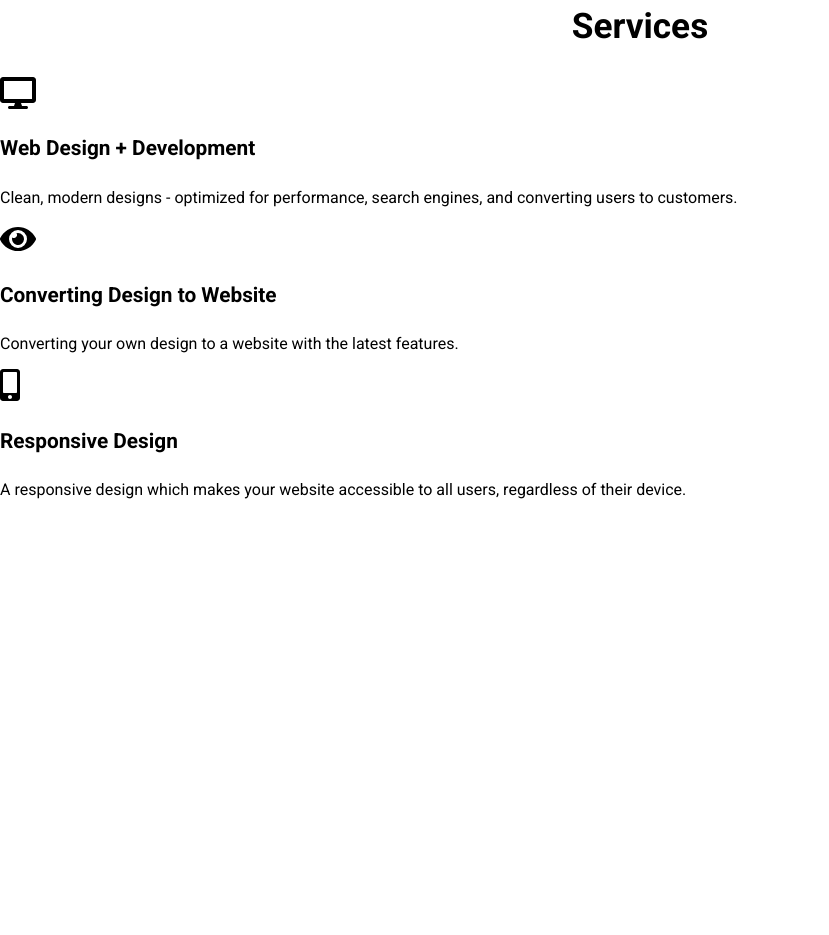
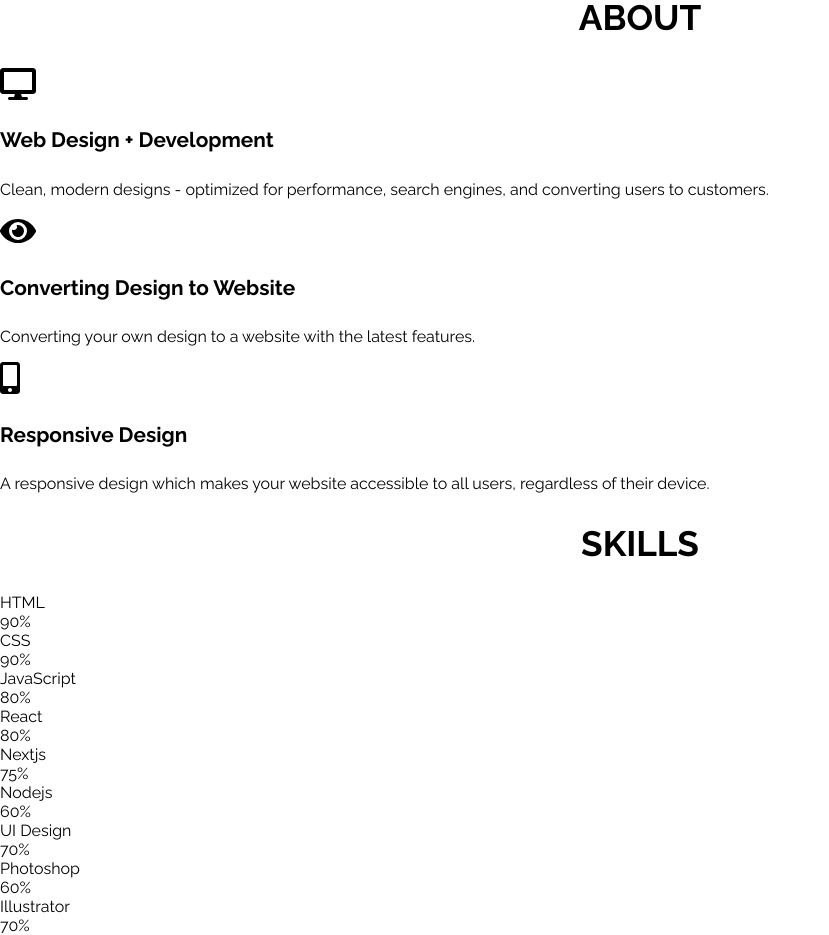
Before and after one commit to talhajubaer018/tjubaer-portfolio, a Next.js app: page / in a window 1280 px wide. Shown: the part 420-1355 px from the top of the page, without its empty margins (0-829 px from the left). Before the commit the page ends 935 px from the top, so only its background shows below. Built offline with nearby package versions, Linux system fonts and the light colour scheme.

Commit message:
skills added

```diff
--- a/src/components/Header.js
+++ b/src/components/Header.js
@@ -9,7 +9,7 @@ const Header = () => {
   return (
     <div className={'flex items-center py-8' + ' ' + (router.pathname == `/` ? 'text-white' : 'text-black')}>
 
-      <div className='playfair'>
+      <div className=''>
         <h2>TALHA JUBAER</h2>
         <h4>WEB DESIGNER & DEVELOPER</h4>
       </div>
--- a/src/components/Layout.js
+++ b/src/components/Layout.js
@@ -8,7 +8,7 @@ const Layout = ({ children }) => {
     <div className='next_start'>
       <Header />
       {/* <Sidebar /> */}
-      <main className='main max-w-[1078px] w-[90%] mx-auto'>
+      <main className='main max-w-[1200px] w-[90%] mx-auto'>
         {children}
       </main>
       {/* <Footer /> */}
--- a/src/pages/index.js
+++ b/src/pages/index.js
@@ -10,8 +10,8 @@ const Home = () => {
 
   return (
     <div className='text-white '>
-      <div className='next_start '>
-        <div className='max-w-[1078px] w-[90%] mx-auto'>
+      <section className='next_start '>
+        <div className='max-w-[1200px] w-[90%] mx-auto'>
           <Header />
           <div className='py-20'>
             <div>
@@ -21,42 +21,131 @@ const Home = () => {
             <div className='py-12'>
               <button className='border-2 border-customTeal-700 hover:bg-customTeal-700 hover:text-white transition-colors duration-300 p-4 rounded-full'>
                 <Link href='/portfolio' as='/portfolio'>
-                  <a className={'cursor-pointer p-4 font-bold text-xl'}>Check My Portfolio</a>
+                  <a className={'cursor-pointer p-4 font-bold text-xl'}>View My Works</a>
                 </Link>
               </button>
-              <button className='border-2 border-customTeal-700 hover:bg-customTeal-700 hover:text-white transition-colors duration-300 p-4 rounded-full ml-8'>
+              {/* <button className='border-2 border-customTeal-700 hover:bg-customTeal-700 hover:text-white transition-colors duration-300 p-4 rounded-full ml-8'>
                 <Link href='/contact' as='/contact'>
                   <a className={'cursor-pointer p-4 font-bold text-xl'}>Contact Me</a>
                 </Link>
-              </button>
+              </button> */}
             </div>
           </div>
         </div>
-      </div>
-      <div className='py-12 text-black max-w-[1078px] w-[90%] mx-auto'>
+      </section>
+      <section className='py-12 text-black max-w-[1200px] w-[90%] mx-auto'>
         <div className='text-customTeal-700'>
-          <h2 className='services_heading text-black'>Services</h2>
+          <h2 className='services_heading text-customGray-900 font-bold'>ABOUT</h2>
         </div>
         <div className='grid grid-cols-1 md:grid-cols-3 gap-x-8  gap-y-12 py-12'>
           <div className='text-center '>
-            <FontAwesomeIcon className='text-customTeal-700 mb-2' size='2x' icon={['fas', 'desktop']} />
-            <h4 className='text-customTeal-700 mb-4 font-bold'>Web Design + Development</h4>
+            <div className='flex items-center justify-center mb-4 bg-customTeal-700 w-[100px] h-[100px] rounded-full mx-auto'>
+              <FontAwesomeIcon className='text-white mt-2 mb-2' size='2x' icon={['fas', 'desktop']} />
+            </div>
+            <h4 className='text-customGray-800 mb-4 font-bold'>Web Design + Development</h4>
             <p>Clean, modern designs - optimized for performance, search engines, and converting users to customers.</p>
           </div>
           <div className='text-center'>
-            <FontAwesomeIcon className='text-customTeal-700 mb-2' size='2x' icon={['fas', 'eye']} />
-            <h4 className='text-customTeal-700 mb-4 font-bold'>Converting Design to Website</h4>
+            <div className='flex items-center justify-center mb-4 bg-customTeal-700 w-[100px] h-[100px] rounded-full mx-auto'>
+              <FontAwesomeIcon className='text-white mt-2 mb-2' size='2x' icon={['fas', 'eye']} />
+            </div>
+            <h4 className='text-customGray-800 mb-4 font-bold'>Converting Design to Website</h4>
             <p>Converting your own design to a website with the latest features.</p>
           </div>
           <div className='text-center'>
-            <FontAwesomeIcon className='text-customTeal-700 mb-2' size='2x' icon={['fas', 'mobile-alt']} />
-            <h4 className='text-customTeal-700 mb-4 font-bold'>Responsive Design</h4>
+            <div className='flex items-center justify-center mb-4 bg-customTeal-700 w-[100px] h-[100px] rounded-full mx-auto'>
+              <FontAwesomeIcon className='text-white mt-2 mb-2' size='2x' icon={['fas', 'mobile-alt']} />
+            </div>
+            <h4 className='text-customGray-800 mb-4 font-bold'>Responsive Design</h4>
             <p>A responsive design which makes your website accessible to all users, regardless of their device.</p>
           </div>
         </div>
-      </div>
+      </section>
+      <section className='pb-20 max-w-[1200px] w-[90%] mx-auto'>
+        <div className='text-customTeal-700 mb-8'>
+          <h2 className='services_heading text-customGray-900 font-bold'>SKILLS</h2>
+        </div>
+        {
+          skills.map((skill) => (
+            <div key={skill.id} className='max-w-[900px] mx-auto flex text-customGray-800 justify-center mb-4'>
+              <div className='bg-customTeal-700 py-1 text-white w-[15%] text-center'>{skill.name}</div>
+              <div className='flex w-full'>
+                <div style={{width: `${skill.size}`}} className={`bg-customTeal-800 py-1 text-white`}></div>
+                <div style={{width: `${skill.textSize * skill.multiplier + 'px'}`}} className={` text-right pr-6 bg-customGray-100 py-1 text-black`}>{skill.size}</div>
+              </div>
+            </div>
+          ))
+        }
+
+      </section>
     </div>
   )
 };
 
+const skills = [
+  {
+    id: 1,
+    name: 'HTML',
+    size: '90%',
+    textSize: '90',
+    multiplier: '1'
+  },
+  {
+    id: 2,
+    name: 'CSS',
+    size: '90%',
+    textSize: '90',
+    multiplier: '1'
+  },
+  {
+    id: 3,
+    name: 'JavaScript',
+    size: '80%',
+    textSize: '90',
+    multiplier: '2'
+  },
+  {
+    id: 4,
+    name: 'React',
+    size: '80%',
+    textSize: '90',
+    multiplier: '2'
+  },
+  {
+    id: 5,
+    name: 'Nextjs',
+    size: '75%',
+    textSize: '90',
+    multiplier: '2.5'
+  },
+  {
+    id: 6,
+    name: 'Nodejs',
+    size: '60%',
+    textSize: '90',
+    multiplier: '4'
+  },
+  {
+    id: 7,
+    name: 'UI Design',
+    size: '70%',
+    textSize: '90',
+    multiplier: '3'
+  },
+  {
+    id: 8,
+    name: 'Photoshop',
+    size: '60%',
+    textSize: '90',
+    multiplier: '4'
+  },
+  {
+    id: 9,
+    name: 'Illustrator',
+    size: '70%',
+    textSize: '90',
+    multiplier: '3'
+  },
+]
+
 export default Home;
--- a/src/pages/portfolio.js
+++ b/src/pages/portfolio.js
@@ -6,7 +6,7 @@ import Link from 'next/link';
 const Portfolio = () => {
 
   return (
-    <div className='max-w-[1078px] w-[90%] mx-auto'>
+    <div className='max-w-[1200px] w-[90%] mx-auto'>
       <Header />
       <div className='py-4'>
         <h2 className='text-center services_heading my-8'>Portfolio</h2>
@@ -15,12 +15,15 @@ const Portfolio = () => {
             <div key={item.id} className='grid grid-cols-2 gap-x-12 gap-y-20 py-8'>
               <Image src={item.image_src} layout='responsive' objectFit='contain' width={1080} height={810} priority/>
               <div className='pt-12'>
-                <h2 className='relative inline-block portfolio font-bold'>{item.name}</h2>
-                <h5 className='inline-block ml-4 bg-customTeal-700 text-white p-1 rounded'>{item.year}</h5>
-                <h5 className='text-customGray-400 mt-8'>{item.description}</h5>
-                <button className=' mt-12'>
+                <h2 className='relative inline-block portfolio font-bold text-customGray-900'>{item.name}
+                  <h5 className='ml-4 bg-customTeal-700 absolute -right-2 top-1/2 transform translate-x-full -translate-y-1/2 text-white p-1 rounded'>{item.year}</h5>
+                </h2>
+                <div>
+                  <h5 className='block text-customGray-800 mt-4'>{item.description}</h5>
+                </div>
+                <button className='block mt-12'>
                   <Link href={item.link} as={item.link}>
-                    <a className={'cursor-pointer font-bold text-xl border-2 border-customTeal-700 hover:bg-customTeal-700 hover:text-white transition-colors duration-300 px-8 py-4 rounded-full'}>Visit Site</a>
+                    <a className={'cursor-pointer font-bold text-customGray-900 text-xl border-2 border-customTeal-700 hover:bg-customTeal-700 hover:text-white transition-colors duration-300 px-8 py-4 rounded-full'}>Visit Site</a>
                   </Link>
                 </button>
               </div>
@@ -70,7 +73,7 @@ const portfolioItems = [
     image_src: '/spg-mockup.png',
     name: 'SPG',
     year: '2019',
-    description: 'A website for a marketing analysis expert offering business advice.',
+    description: 'A website for a marketing analysis offering expert business advice.',
     link: 'https://spg-website.vercel.app/'
   },
 ]
--- a/styles/globals.css
+++ b/styles/globals.css
@@ -1,11 +1,11 @@
-@import url('https://fonts.googleapis.com/css2?family=Playfair+Display:wght@400;700&family=Roboto:ital,wght@0,100;0,300;0,400;0,500;0,700;0,900;1,400&display=swap');
+@import url('https://fonts.googleapis.com/css2?family=Playfair+Display:wght@400;700&family=Raleway:wght@100;300;400;600;700;900&family=Roboto:ital,wght@0,100;0,300;0,400;0,500;0,700;0,900;1,400&display=swap');
 
 
 html,
 body {
   padding: 0;
   margin: 0;
-  font-family: 'Roboto', sans-serif;
+  font-family: 'Raleway', sans-serif;
 }
 html {
   width: 100vw;
@@ -21,6 +21,9 @@ a {
 }
 .playfair {
   font-family: 'Playfair Display', serif;
+}
+.raleway {
+  font-family: 'Raleway', sans-serif;
 }
 h1 {
   font-size:  3.5rem !important;
--- a/tailwind.config.js
+++ b/tailwind.config.js
@@ -7,11 +7,15 @@ module.exports = {
     extend: {
       colors: {
         customGray: {
+          100: '#eee',
           400: '#999',
           500: '#2a2b30',
+          800: '#616161',
+          900: '#444649',
         },
         customTeal: {
-          700: '#00A3E1'
+          700: '#00A3E1',
+          800: '#117ea8',
         }
       },
       borderWidth: {
```
